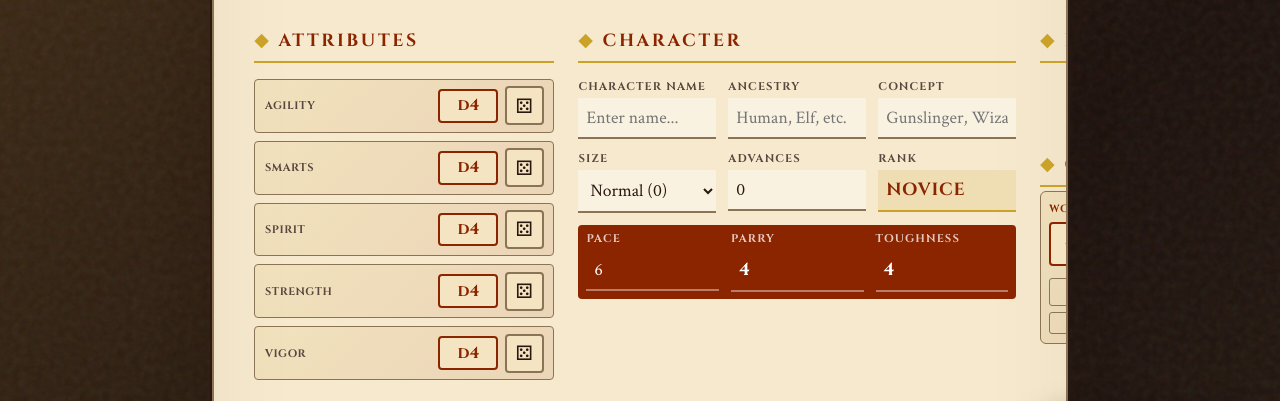
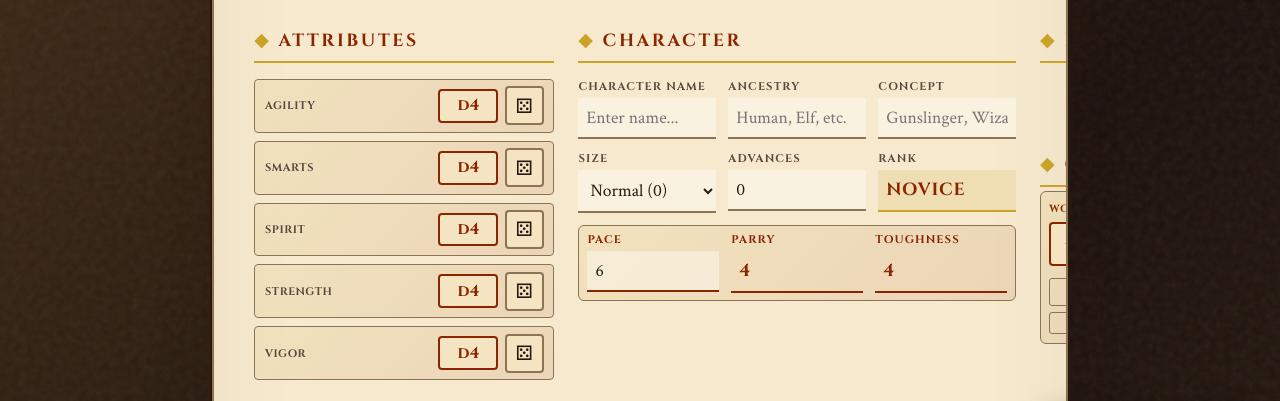
Before and after one commit to greshdev/SavageSheet, a plain HTML site: page index.html in a window 1280 px wide. Shown: the part 159-560 px from the top of the page. Drawn offline with Linux system fonts and the light colour scheme.

Commit message:
Style P/P/T box to match condition tracker (gradient + border, red labels and underlines)
Co-Authored-By: Claude Sonnet 4.6 <noreply@anthropic.com>

```diff
--- a/styles.css
+++ b/styles.css
@@ -210,25 +210,23 @@ body {
     display: grid;
     grid-template-columns: repeat(3, 1fr);
     gap: 0.75rem;
-    background: var(--blood-red);
-    border-radius: 4px;
+    background: linear-gradient(135deg, rgba(201, 162, 39, 0.1) 0%, rgba(139, 37, 0, 0.1) 100%);
+    border: 1px solid var(--gold-dark);
+    border-radius: 6px;
     padding: 0.4rem 0.5rem;
 }
 
 .derived-stats-row .info-field label {
-    color: rgba(255, 255, 255, 0.75);
-}
-
-.derived-stats-row .info-field input,
+    color: var(--blood-red);
+}
+
 .derived-stats-row .rank-display {
-    color: white;
     background: transparent;
-    border-bottom-color: rgba(255, 255, 255, 0.4);
-}
-
-.derived-stats-row .info-field input:focus {
-    background: rgba(255, 255, 255, 0.15);
-    border-bottom-color: white;
+    border-bottom-color: var(--blood-red);
+}
+
+.derived-stats-row .info-field input {
+    border-bottom-color: var(--blood-red);
 }
 
 .info-field label {
```
